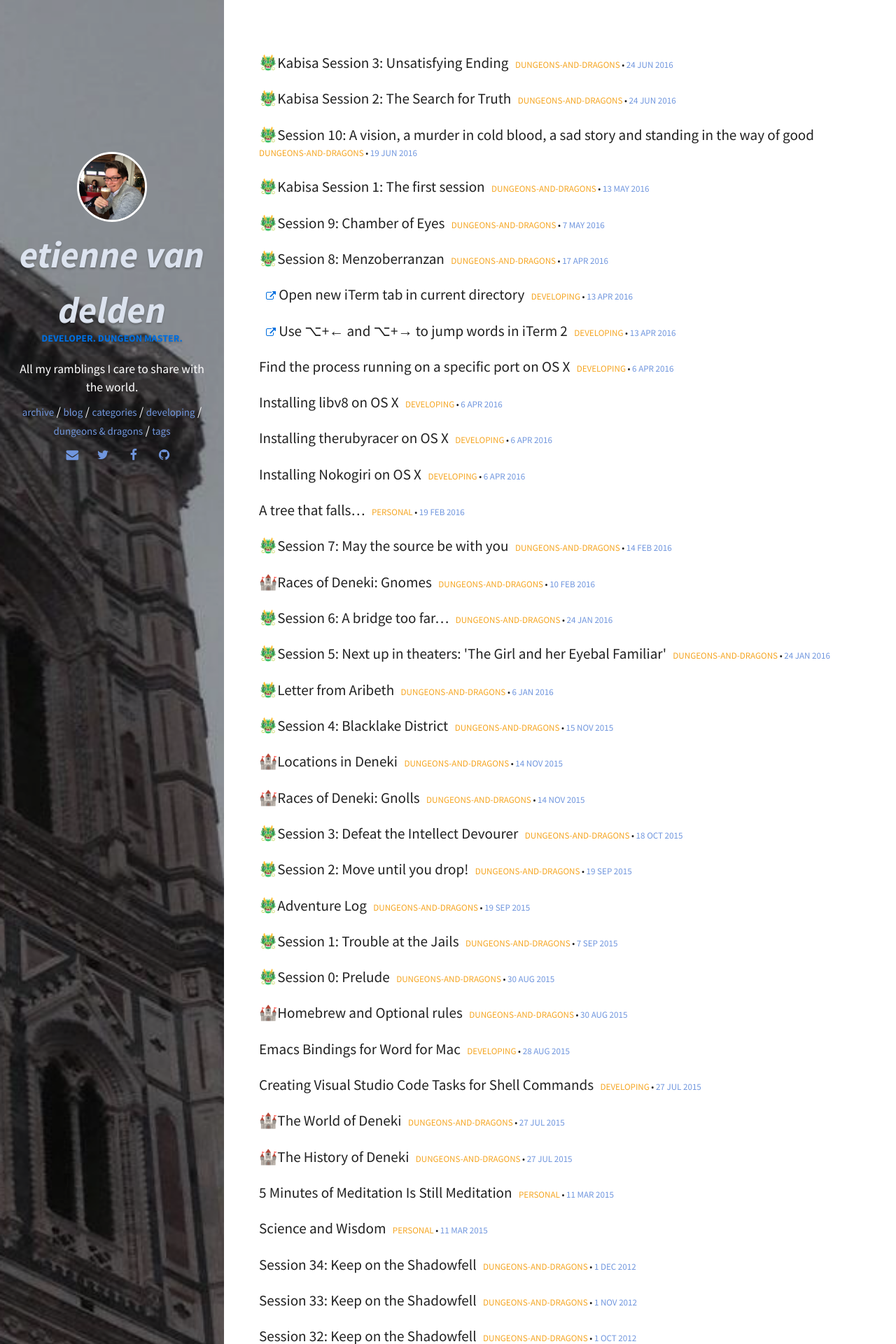
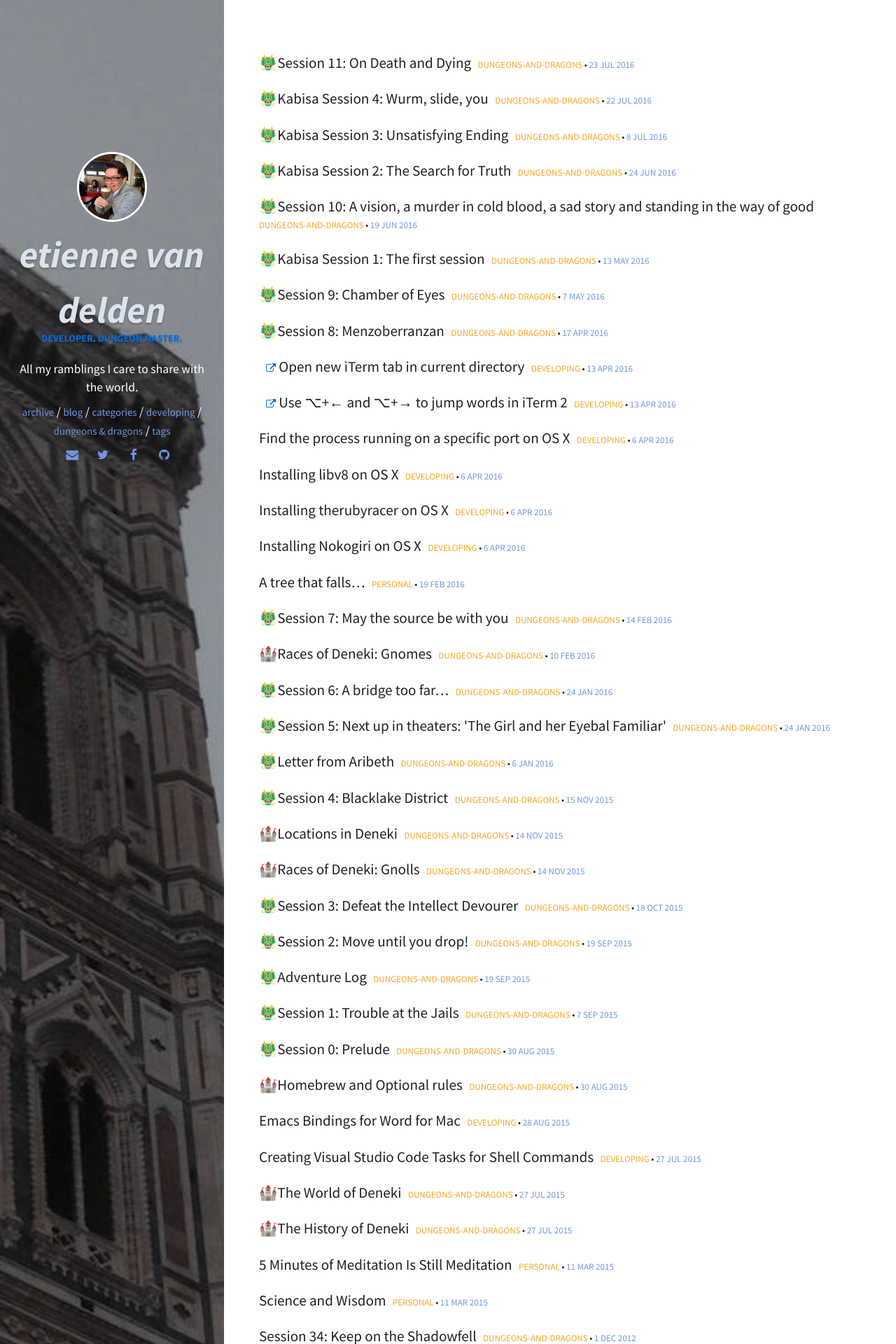
Before and after one commit to eirvandelden/eirvandelden.github.io, a Jekyll site: the page built from index.html, in a window 1280 px wide. Shown: the top 1920 px of the page at 70% size. Built offline with Jekyll 4.4.1, drawn with Linux system fonts in a browser that asks for light colours; some of the changed lines change nothing that is shown.

Commit message:
Add new adventure logs

```diff
--- a/_posts/dnd/2016-07-08-kabisa-session-03.markdown
+++ b/_posts/dnd/2016-07-08-kabisa-session-03.markdown
@@ -4,7 +4,7 @@ title: "🐲Kabisa Session 3: Unsatisfying Ending"
 categories: dungeons-and-dragons
 tags: [5e, Campaign-Dealings of the Dark Mistress, Adventure log, Kabisa-D&D]
 comments: true
-date: 2016-06-24
+date: 2016-07-08
 ---
 
 _a Bard, a Fighter, a Barbarian, a Rogue and a Cleric_ walk into a random session
--- /dev/null
+++ b/_posts/dnd/2016-07-22-kabisa-session-04.markdown
@@ -0,0 +1,42 @@
+---
+layout: post
+title: "🐲Kabisa Session 4: Wurm, slide, you"
+categories: dungeons-and-dragons
+tags: [5e, Campaign-Mines of Madness, Adventure log, Kabisa-D&D]
+comments: true
+date: 2016-07-22
+---
+
+Players present: _Hacklor, Roël, Aermund_
+
+- The group is in search of the **Forever Stone** within the **Mines of Madness**
+- Roël the Barbarian and Hacklor the Fighter were eaten by a Purple Wurm, who swallowed the outhouse they were investigating.
+- Roël the Sorcerer and Hacklor the Bard arrived to help Aermund the Pirate Cleric enter the Mines of Madness
+- Aermund almost died beneath a tunnel collapse trap while entering the Mines of Madness
+- The group reached a room with a super happy fun slide. At the end of the slide was weird green dust that temporarily blinds you.
+- Roël the Sorcerer finds a Duck-Helmet that makes him understand dwarven
+- The group is ambushed by a group of Giant Lizard Skeletons. Followed by an ambush by Dwarf Skeletons.
+
+Death is imminent. Will the group survive?
+
+![The map when we ended](/img/dnd/sessions/IMG_2286.png)
+
+# Evaluation
+
+## How happy were you with last session?
+
+
+
+## What was good during this session
+
+
+
+## What could have gone better
+
+
+
+## What are the players most curious about
+
+
+
+## Anything else?
--- /dev/null
+++ b/_posts/dnd/2016-07-23-session-11.markdown
@@ -0,0 +1,43 @@
+---
+layout: post
+title: "🐲Session 11: On Death and Dying"
+categories: dungeons-and-dragons
+tags: [5e, Campaign-Thunderspire Labyrinth, Adventure log]
+comments: true
+date: 2016-07-23
+---
+
+Party members of this session: _Little Crow, Moras, Zaldar_
+
+# Delivering the slaves
+
+## _**Date** 28th of Spring, 66016_
+
+- Taffarof delivered the slaves and Little Crow to a Drow, who chained them to the wall
+- Crow escaped and broke out
+- In the meantime, Moras & Zaldar questioned Rebaroff. Rebaroff was on guard duty to protect "the Archeologist" when the Drow invaded the complex. He also explained that there are items needed to get to the inner sanctum of the Well of Demons
+- The Soldier-Cyborg-Drow who accepted the slaves was stealth-killed
+- The next Brute-Cyborg-Drow was slain in combat. Another, not cyborg, Drow escaped to get backup
+- The backup was in the form of four Lizards and a Artillery-Cyborg-Drow. Despite being extremely strong, the group prevailed. Barely. Healing Potions were used
+- The group met the ghosts of long dead adventurers who explained the group needs four items before entering the Inner Sanctum
+
+
+# Evaluation
+
+## How happy were you with last session?
+
+
+
+## What was good during this session
+
+
+
+## What could have gone better
+
+
+
+## What are the players most curious about
+
+
+
+## Anything else?
```
Also changed, not shown: 1 other file.
